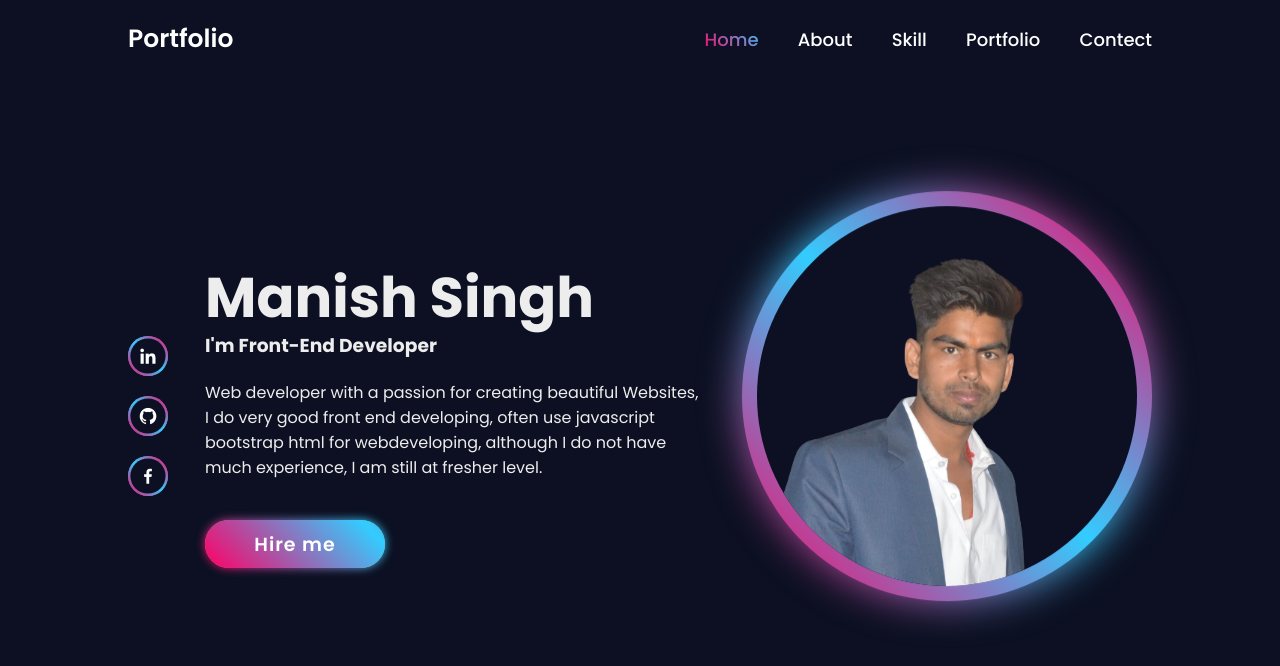
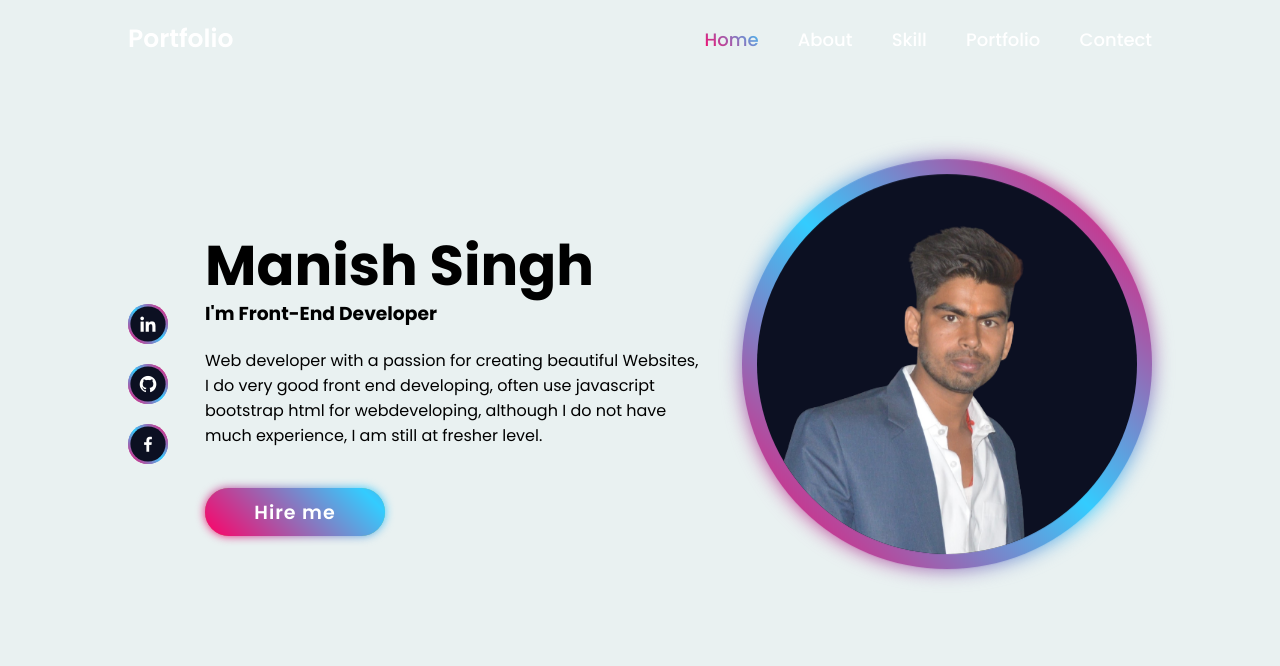
Before and after one commit to manish7499/Portfolio, a plain HTML site: page index.html in a window 1280 px wide. Drawn offline with nearby package versions, Linux system fonts and the light colour scheme.

Commit message:
changed backgroud color

```diff
--- a/stylesheet.css
+++ b/stylesheet.css
@@ -8,8 +8,8 @@
 }
 
 body{
-    background: #0c1022;
-    color: #ededed;
+    background: #e9f1f1;
+    color: #000000;
 }
 
 .header{
@@ -64,7 +64,7 @@ body{
     display: flex;
     justify-content: space-between;
     align-items: center;
-    padding: 15% 10% 0%;
+    padding: 10% 10% 0%;
 }
 
 .home-content{
@@ -266,7 +266,7 @@ background-position: 100% 0;
 }
 
 .glowing-circle span:nth-child(1){
-    filter: blur(20px);
+    filter: blur(10px);
 }
 
 
@@ -278,6 +278,9 @@ background-position: 100% 0;
     z-index: 1;
     overflow: hidden;
 }
+
+/* this is for photo which availeble under circle */
+
 .image img{
     top:30px;
     max-width: 350px;
```
